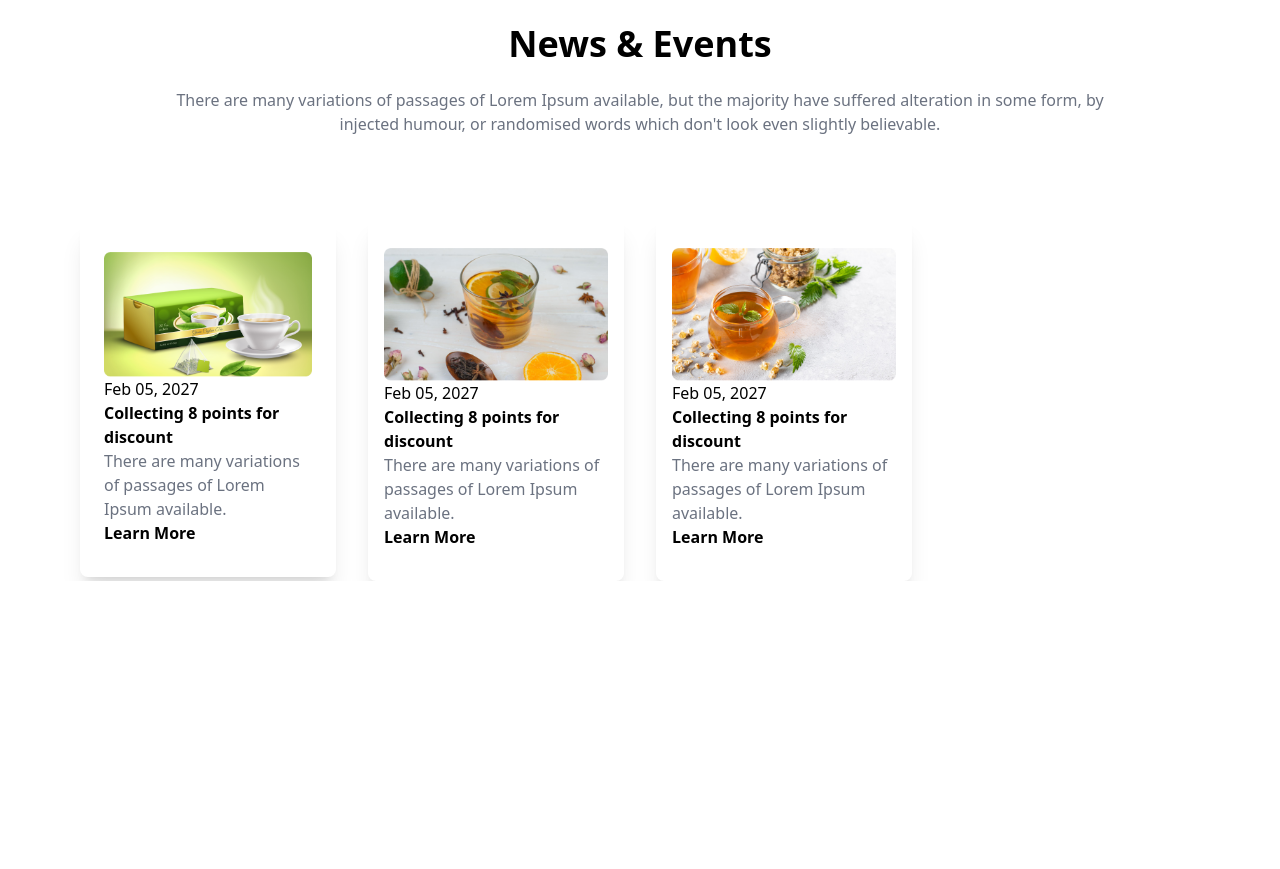
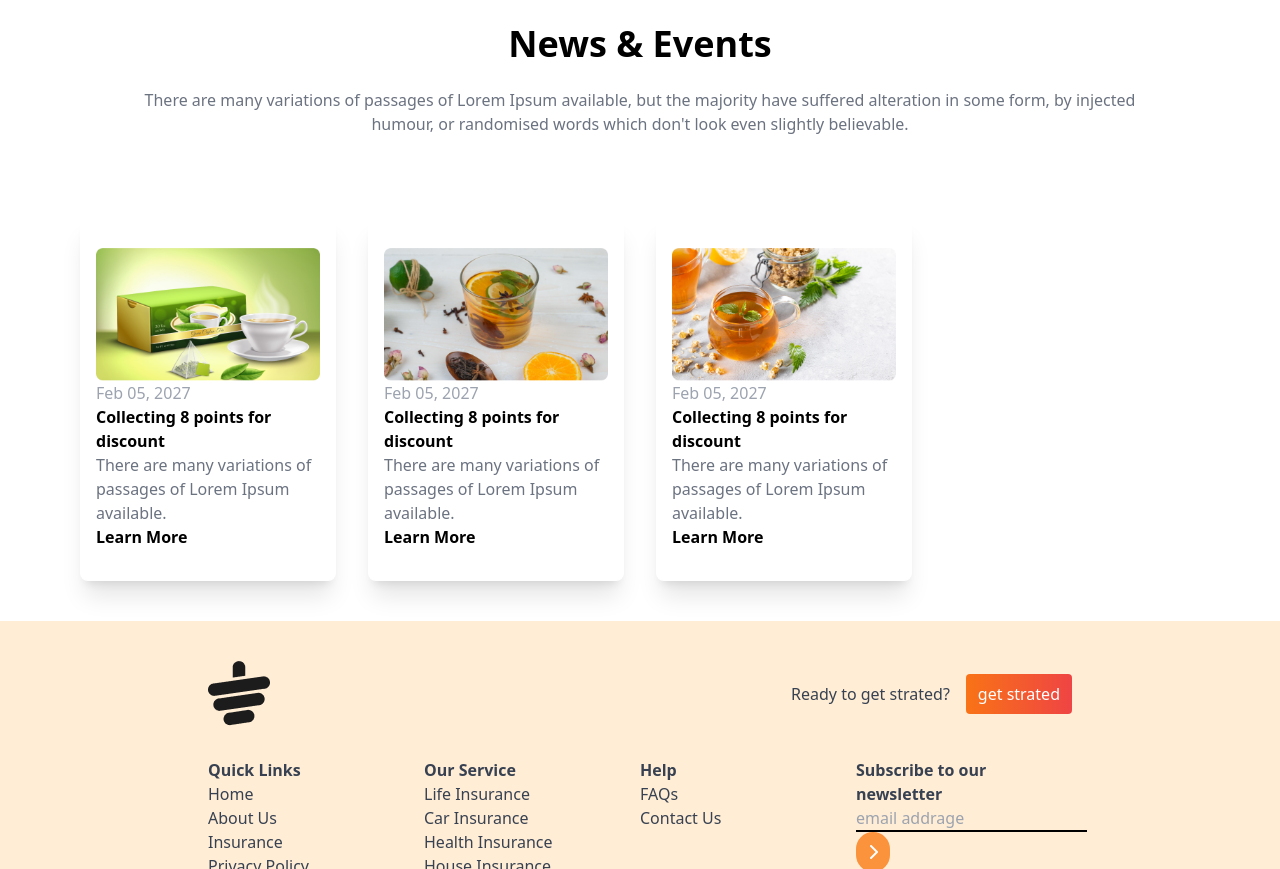
Before and after one commit to akferdous56/tea-house, a plain HTML site: page index.html in a window 1280 px wide. Shown: the part 2665-3534 px from the top of the page. Before the commit the page ends 3246 px from the top, so only its background shows below. Drawn offline with nearby package versions, Linux system fonts and the light colour scheme.

Commit message:
tea house

```diff
--- a/index.html
+++ b/index.html
@@ -171,14 +171,14 @@
           </div>
     </section>
     <section>`
-      <div class="text-center mx-20 my-20 ">
+      <div class="text-center mx-10 my-20 ">
         <h1 class="text-4xl font-extrabold">News & Events</h1> <br>
         <p class="text-gray-500" >There are many variations of passages of Lorem Ipsum available, but the majority have suffered alteration in some form, by injected humour, or randomised words which don't look even slightly believable. </p>
       </div>
       <div class="grid grid-cols-1 md:grid-cols-4 gap-8 justify-center items-center" >
-        <div class="bg-white-300 shadow-xl px-6 py-8 rounded-lg  ">
+        <div class="bg-white-300 shadow-xl px-4 py-8 rounded-lg  ">
           <img src="images/news-1.png" alt="">
-          <p>Feb 05, 2027</p>
+          <p class="text-gray-400">Feb 05, 2027</p>
           <h1 class="font-extrabold">Collecting 8 points for <br> discount</h1>
           <p class="text-gray-500">There are many variations of passages of  Lorem Ipsum available.</p>
           <p class="font-bold">Learn More</p>
@@ -186,7 +186,8 @@
 
         <div class="bg-white-300 shadow-xl px-4 py-8 rounded-lg  ">
           <img src="images/news-2.png" alt="">
-          <p>Feb 05, 2027</p>
+          <p class="text-gray-400">Feb 05, 2027</p>
+
           <h1 class="font-extrabold">Collecting 8 points for <br> discount</h1>
           <p class="text-gray-500">There are many variations of passages of  Lorem Ipsum available.</p>
           <p class="font-bold">Learn More</p>
@@ -194,7 +195,8 @@
 
         <div class="bg-white-300 shadow-xl px-4 py-8 rounded-lg  ">
           <img src="images/news-3.png" alt="">
-          <p>Feb 05, 2027</p>
+          <p class="text-gray-400">Feb 05, 2027</p>
+
           <h1 class="font-extrabold">Collecting 8 points for <br> discount</h1>
           <p class="text-gray-500">There are many variations of passages of  Lorem Ipsum available.</p>
           <p class="font-bold">Learn More</p>
@@ -203,6 +205,57 @@
       </div>
     </section>
   </main>
+  <footer class="bg-orange-100 mt-10 text-gray-700 py-10 px-4 md:px-16 ">
+
+    <div class="w-9/12 mx-auto">
+      <div class="justify-between flex mb-8">
+        <img src="images/cup.png" alt="">
+        <div class="flex items-center gap-4">
+          <h3>Ready to get strated?</h3>
+          <button class="bg-gradient-to-r from-orange-500 to-red-500 px-3 py-2 rounded text-white">get strated</button>
+        </div>
+      </div>
+      <div class="grid grid-cols-1 md:grid-cols-4 ">
+        <div>
+          <h3 class="font-bold">Quick Links</h3>
+          <p>Home</p>
+          <p>About Us</p>
+          <p>Insurance</p>
+          <p>Privacy Policy</p>
+        </div>
+        <div>
+          <h3 class="font-bold">Our Service</h3>
+          <p>Life Insurance</p>
+          <p>Car Insurance</p>
+          <p>Health Insurance</p>
+          <p>House Insurance</p>
+        </div>
+        <div>
+          <h3 class="font-bold">Help </h3>
+
+          <p>FAQs</p>
+          <p>Contact Us</p>
+
+        </div>
+        <div>
+          <h1 class="font-extrabold">Subscribe to our <br> newsletter</h1>
+          <div class="flex flex-col space-by-2"> </div>
+          <div><input placeholder="email addrage" type="email" name="" id="" class="bg-transparent border-b-2 border-black"><i class="fa-solid fa-chevron-right bg-orange-400 text-1xl text-white rounded-full p-3"></i></div>
+          <div class="space-x-3">
+            <i class="fa-brands fa-facebook"></i>
+            <i class="fa-brands fa-twitter"></i>
+            <i class="fa-brands fa-instagram"></i>
+          </div>
+        </div>
+      </div>
+
+
+    </div>
+    <p class="mt-4 text-center">© 2027 UIDesign.to - All rights reserved.</p>
+
+
+
+  </footer>
 
 
 </body>
```
